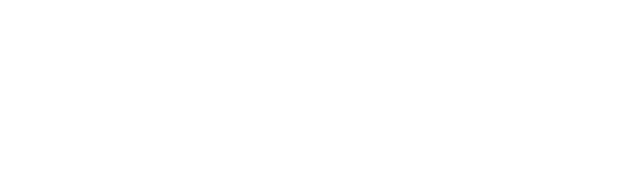
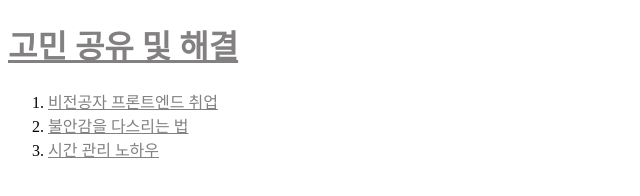
Before and after one commit to MOONCHIVE/first-website, a plain HTML site: page index.html in a window 1280 px wide. Shown: the whole page, without its empty margins (0-640 px from the left). Drawn offline with Linux system fonts and the light colour scheme.

Commit message:
목차 색상변경 및 밑줄삭제_v2
목차 색상변경 및 밑줄삭제 버그로인한 수정본

```diff
--- a/index.html
+++ b/index.html
@@ -2,11 +2,12 @@
 <head>
 <title>문상혁의 첫번쨰 웹사이트</title>
 <meta charset="utf-8">
-<style
+<style>
     a{
-        color:gray;
+        color:rgb(130, 128, 128);
         text-decoratioin: none;
     }
+</style>
 </head>
 <body>
 <h1><a href="index.html">고민 공유 및 해결</a></h1>
```
